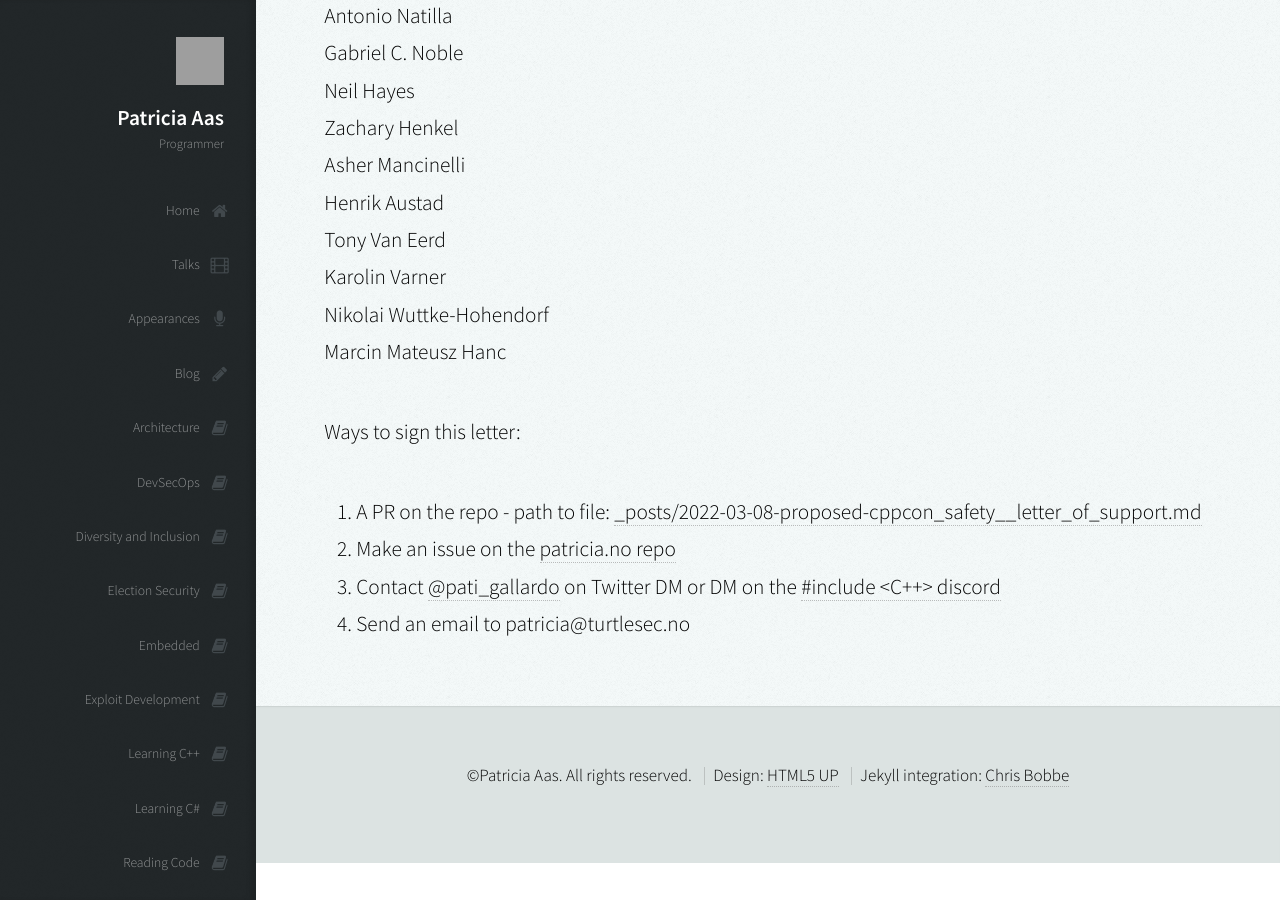
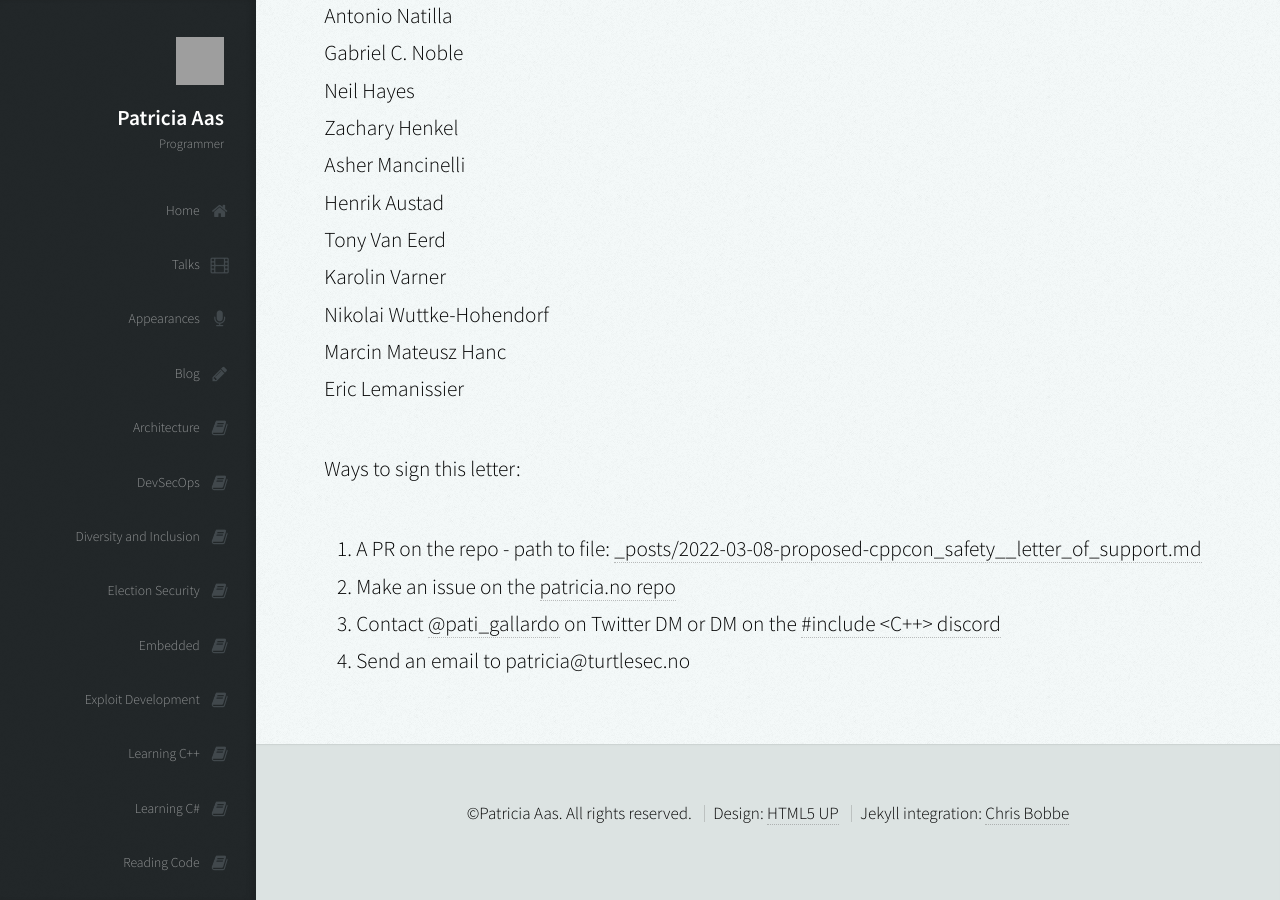
Before and after one commit to patricia-gallardo/patricia-gallardo.github.io, a Jekyll site: the page built from _posts/2022-03-08-proposed-cppcon_safety__letter_of_support.md, in a window 1280 px wide and 900 px high, scrolled down 4589 px. Built offline with Jekyll 4.4.1, drawn with Linux system fonts in a browser that asks for light colours; nearby versions of some CDN libraries; grey boxes are pictures that could not be loaded.

Commit message:
Update 2022-03-08-proposed-cppcon_safety__letter_of_support.md

```diff
--- a/_posts/2022-03-08-proposed-cppcon_safety__letter_of_support.md
+++ b/_posts/2022-03-08-proposed-cppcon_safety__letter_of_support.md
@@ -131,6 +131,7 @@ Tony Van Eerd <br>
 Karolin Varner <br>
 Nikolai Wuttke-Hohendorf <br>
 Marcin Mateusz Hanc <br>
+Eric Lemanissier <br>
 
 
 Ways to sign this letter:
```
